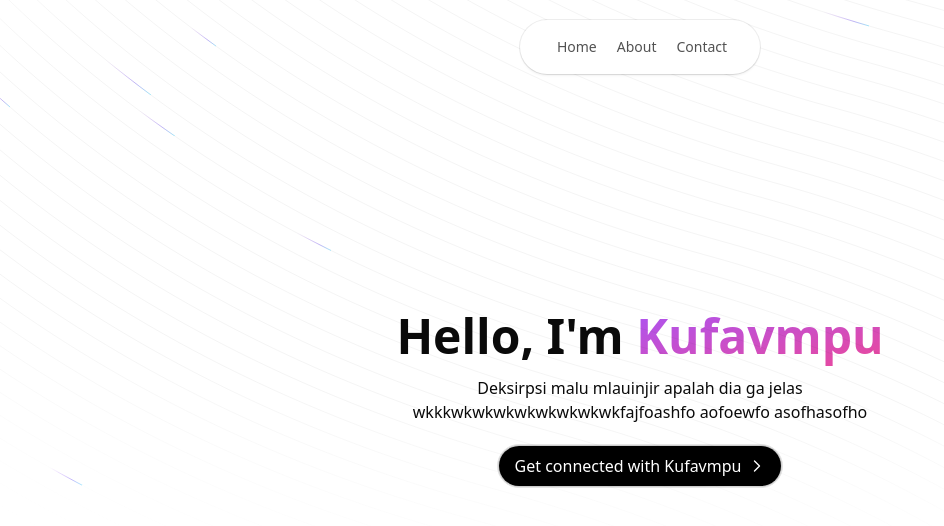
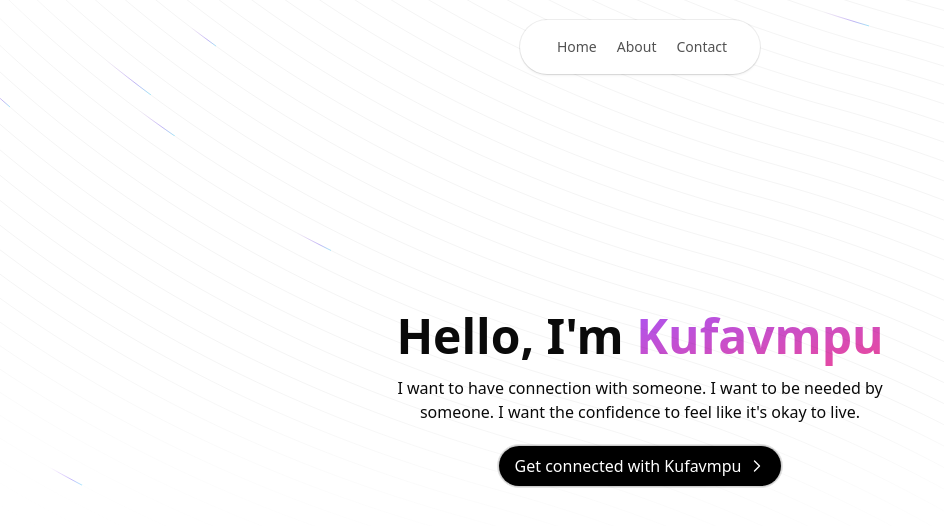
Before and after one commit to Humdiess/Kufavmpu-Profile, a Next.js app: page / in a window 1280 px wide. Shown: the top 526 px of the page, without its empty margins (0-944 px from the left). Built offline with nearby package versions, Linux system fonts and the light colour scheme.

Commit message:
new description

```diff
--- a/app/page.tsx
+++ b/app/page.tsx
@@ -37,7 +37,7 @@ export default function Home() {
                 Kufavmpu
             </span>
           </h1>
-          <p className="mb-5" style={{ marginTop: "1rem", maxWidth: "500px" }}>Deksirpsi malu mlauinjir apalah dia ga jelas wkkkwkwkwkwkwkwkwkwkfajfoashfo aofoewfo asofhasofho</p>
+          <p className="mb-5" style={{ marginTop: "1rem", maxWidth: "500px" }}>I want to have connection with someone. I want to be needed by someone. I want the confidence to feel like it's okay to live.</p>
           <HoverBorderGradient as={"button"}>
             <div className="flex items-center space-x-2">
               <p>
```
